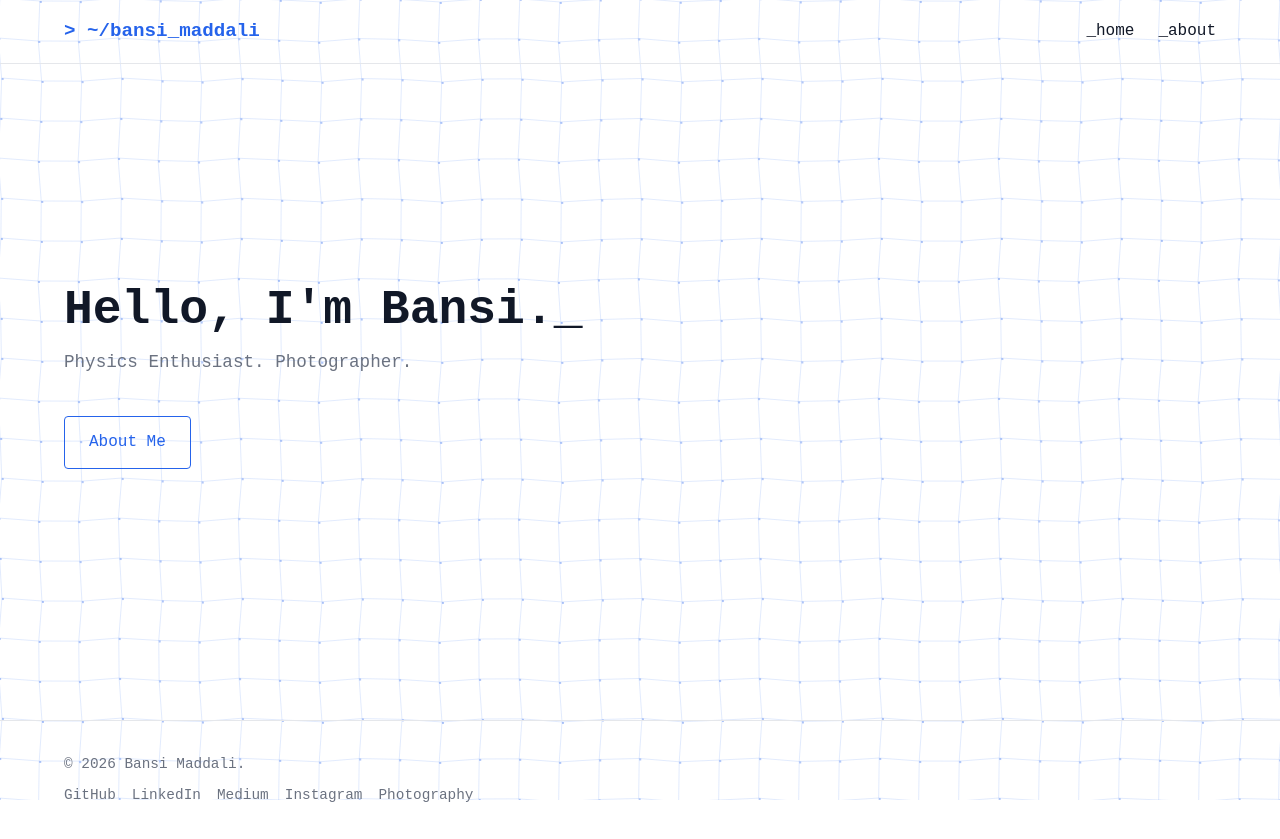
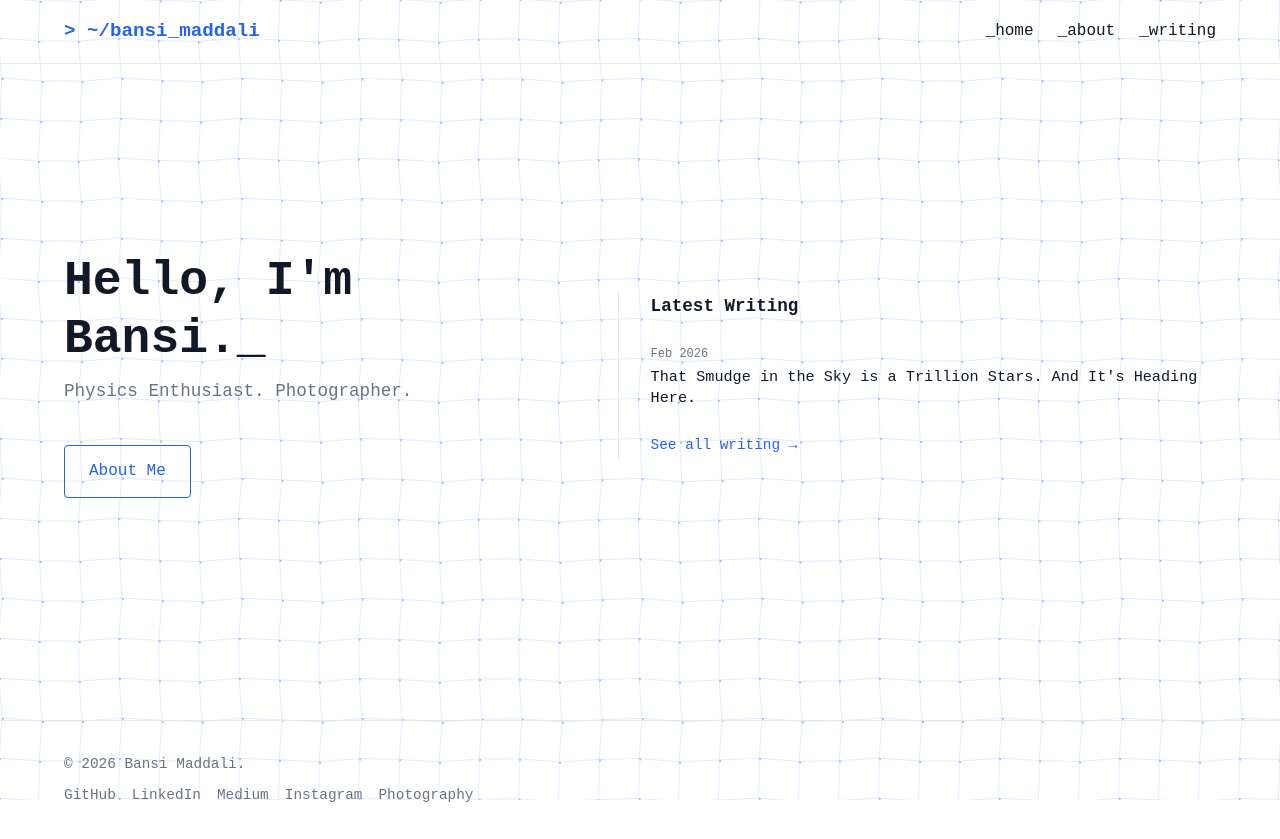
Before and after one commit to bansi-007/bansi, a Next.js app: page / in a window 1280 px wide. Built offline with nearby package versions, Linux system fonts and the light colour scheme.

Commit message:
Revise About page content, enhance blog section, and update Navbar links

```diff
--- a/src/app/blog/page.tsx
+++ b/src/app/blog/page.tsx
@@ -14,7 +14,7 @@ export default function BlogIndex() {
         <div className="container">
             <header className={styles.header}>
                 <h1 className={styles.title}>Writing</h1>
-                <p>Things I find fascinating enough to write down.</p>
+                <p>Whatever I feel like. Technical stuff goes on <a href="https://medium.com/@bansimaddali" target="_blank" rel="noopener noreferrer">Medium</a>.</p>
             </header>
 
             <div className={styles.grid}>
--- a/src/app/page.module.css
+++ b/src/app/page.module.css
@@ -1,7 +1,10 @@
-.heroContainer {
-  display: flex;
+.homeContainer {
+  display: grid;
+  grid-template-columns: 0.9fr 1.1fr;
+  gap: 4rem;
   align-items: center;
   min-height: 70vh;
+  margin-top: 2rem;
 }
 
 .hero {
@@ -40,6 +43,89 @@
 .cta:hover {
   background: var(--primary);
   color: #ffffff;
-  box-shadow: 0 0 20px rgba(37, 99, 235, 0.25);
+  box-shadow: 0 0 20px rgba(37, 99, 235, 0.2);
   text-decoration: none;
 }
+
+.writingSection {
+  border-left: 1px solid var(--border);
+  padding-left: 2rem;
+}
+
+.sectionTitle {
+  font-size: 1.1rem;
+  font-weight: 600;
+  margin-bottom: 1.5rem;
+  color: var(--foreground);
+}
+
+.postList {
+  list-style: none;
+  margin-bottom: 1.5rem;
+}
+
+.postItem {
+  margin-bottom: 1.5rem;
+  opacity: 0;
+  animation: slideIn 0.5s ease forwards;
+}
+
+.postItem:nth-child(1) { animation-delay: 0.1s; }
+.postItem:nth-child(2) { animation-delay: 0.2s; }
+.postItem:nth-child(3) { animation-delay: 0.3s; }
+
+@keyframes slideIn {
+  from {
+    opacity: 0;
+    transform: translateX(16px);
+  }
+  to {
+    opacity: 1;
+    transform: translateX(0);
+  }
+}
+
+.postDate {
+  font-size: 0.75rem;
+  color: var(--muted);
+  display: block;
+  margin-bottom: 0.2rem;
+}
+
+.postTitle {
+  font-size: 0.95rem;
+  font-weight: 500;
+  color: var(--foreground);
+  line-height: 1.4;
+  display: block;
+  transition: color 0.2s;
+}
+
+.postItem:hover .postTitle {
+  color: var(--primary);
+}
+
+.seeAll {
+  font-size: 0.9rem;
+  color: var(--primary);
+  transition: opacity 0.2s;
+}
+
+.seeAll:hover {
+  opacity: 0.7;
+  text-decoration: none;
+}
+
+@media (max-width: 900px) {
+  .homeContainer {
+    grid-template-columns: 1fr;
+    gap: 3rem;
+  }
+
+  .writingSection {
+    border-left: none;
+    padding-left: 0;
+    border-top: 1px solid var(--border);
+    padding-top: 2rem;
+  }
+}
--- a/src/app/page.tsx
+++ b/src/app/page.tsx
@@ -1,11 +1,15 @@
 import Link from 'next/link';
 import Typewriter from '@/components/Typewriter';
 import styles from './page.module.css';
+import { blogPosts } from '@/data/posts';
 
 export default function Home() {
+  const recentPosts = blogPosts.slice(0, 3);
+
   return (
     <div className="container">
-      <div className={styles.heroContainer}>
+      <div className={styles.homeContainer}>
+        {/* Left: Hero */}
         <section className={styles.hero}>
           <h1 className={styles.title}>
             <span className="terminal-cursor">
@@ -21,6 +25,24 @@ export default function Home() {
             </Link>
           </div>
         </section>
+
+        {/* Right: Latest Writing */}
+        <section className={styles.writingSection}>
+          <h2 className={styles.sectionTitle}>Latest Writing</h2>
+          <ul className={styles.postList}>
+            {recentPosts.map((post) => (
+              <li key={post.slug} className={styles.postItem}>
+                <Link href={`/blog/${post.slug}`}>
+                  <span className={styles.postDate}>{post.date}</span>
+                  <span className={styles.postTitle}>{post.title}</span>
+                </Link>
+              </li>
+            ))}
+          </ul>
+          <Link href="/blog" className={styles.seeAll}>
+            See all writing →
+          </Link>
+        </section>
       </div>
     </div>
   );
--- a/src/components/Navbar.tsx
+++ b/src/components/Navbar.tsx
@@ -12,6 +12,7 @@ const Navbar = () => {
           <div className={styles.links}>
             <Link href="/" className={styles.link}>_home</Link>
             <Link href="/about" className={styles.link}>_about</Link>
+            <Link href="/blog" className={styles.link}>_writing</Link>
           </div>
         </div>
       </div>
```
Also changed, not shown: src/app/about/page.tsx (+12 -16 lines).
